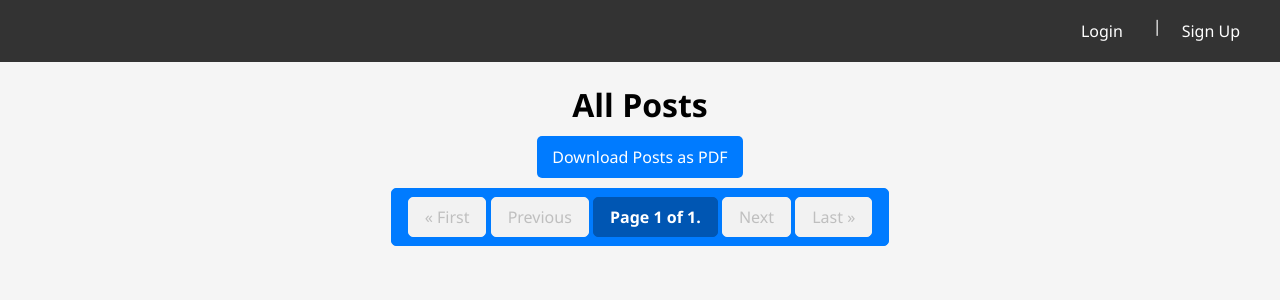
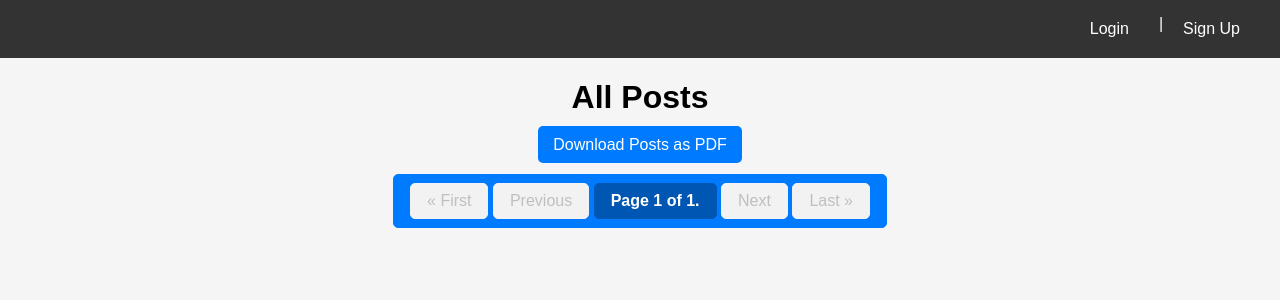
Before and after one commit to ZeddHp/Forum-Django-Docker, a Django app: page /posts/ in a window 1280 px wide. Shown: the top 300 px of the page. Run offline with Django 5.2, Linux system fonts and the light colour scheme; data that the repository does not hold is empty.

Commit message:
styling changes

```diff
--- a/myforum/forum/static/posts.css
+++ b/myforum/forum/static/posts.css
@@ -1,6 +1,6 @@
 /* Reset CSS */
 body {
-  font-family: "Segoe UI", Tahoma, Geneva, Verdana, sans-serif;
+  font-family: "Arial", sans-serif;
   background-color: #f5f5f5;
   margin: 0;
   padding: 0;
```
